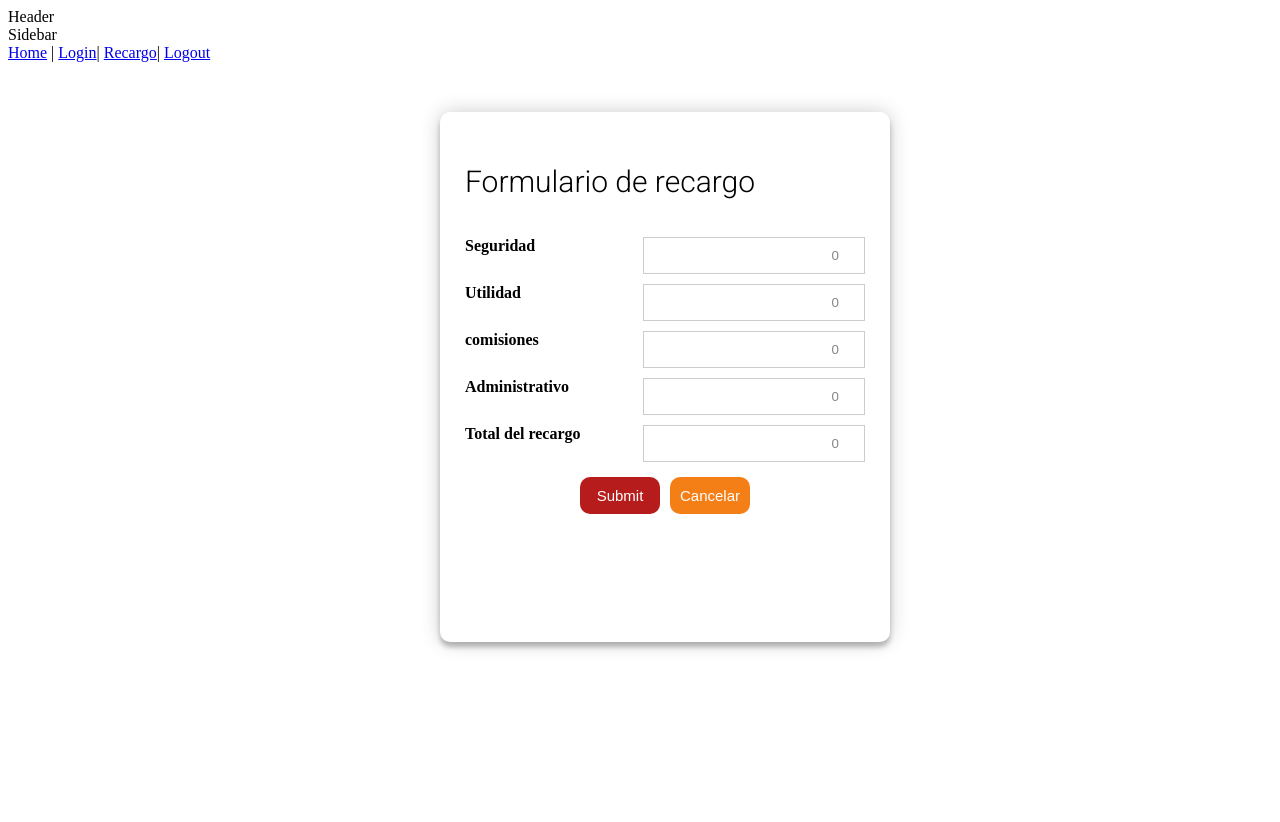
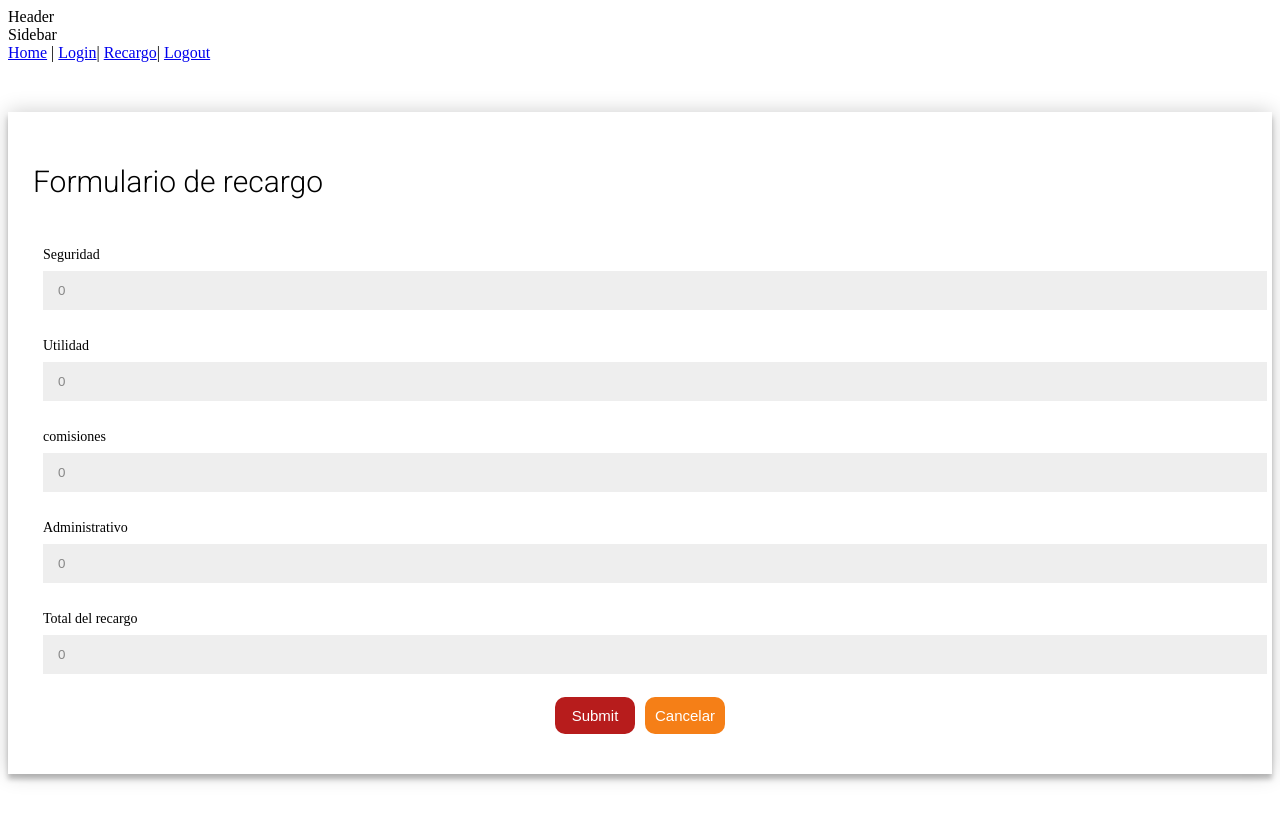
Before and after one commit to jwnavarrete/fastapi-jwt-postgresql-docker, a React app in the folder frontend/: page /recargo in a window 1280 px wide. Before the commit the page ends 800 px from the top, so only its background shows below. Built offline with nearby package versions, Linux system fonts and the light colour scheme; sample sign-in values are in the browser's storage.

Commit message:
eliminando componentes con error

```diff
--- a/frontend/src/components/ui/Box/index.js
+++ /dev/null
@@ -1,21 +0,0 @@
-import React from 'react'
-import styled from 'styled-components'
-
-const Box = styled.div`
-  background-color: #fff;
-  border-radius: 10px;
-  box-shadow: 0 14px 28px rgba(0, 0, 0, 0.25), 0 10px 10px rgba(0, 0, 0, 0.22);
-  position: relative;
-  overflow: hidden;
-  width: 768px;
-  max-width: 100%;
-  min-height: 480px;
-`
-
-const index = (props) => {
-  return (
-    <Box {...props}>{props?.children}</Box>
-  )
-}
-
-export default index
--- a/frontend/src/components/ui/Container/index.js
+++ /dev/null
@@ -1,16 +0,0 @@
-import React from 'react'
-import styled from 'styled-components'
-
-const Container = styled.div`
-  max-width: 400px;
-  width: 100%;
-  margin: 0 auto;
-`
-
-const index = (props) => {
-  return (
-    <Container {...props}>{props?.children}</Container>
-  )
-}
-
-export default index
--- a/frontend/src/views/pages/Surcharge/Surcharge.css
+++ b/frontend/src/views/pages/Surcharge/Surcharge.css
@@ -1,4 +1,5 @@
 @import url(https://fonts.googleapis.com/css?family=Roboto:400,300,600,400italic);
+
 :root {
   --primary: #b71c1c;
   --primary-dark: #7f0000;
@@ -7,16 +8,27 @@
 }
 
 .container {
-  max-width: 400px;
   width: 100%;
   margin: 0 auto;
 }
+
 
 .contact {
   /* background: #f9f9f9; */
   padding: 25px;
   margin: 50px 0;
   box-shadow: 0 0 20px 0 rgba(0, 0, 0, 0.2), 0 5px 5px 0 rgba(0, 0, 0, 0.24);
+}
+
+.form-group {
+  display: flex;
+  flex-direction: column;
+  padding: 10px;
+  /* border: 1px solid #000; */
+}
+
+.label {
+  font-size: 14px;
 }
 
 h3 {
@@ -51,23 +63,6 @@ fieldset {
   width: 100%;
 }
 
-.input {
-  float: right;
-  width: 50%;
-  border: 1px solid #ccc;
-  background: #fff;
-  margin: 0 0 0 5px;
-  padding: 10px;
-  text-align: right;
-}
-
-.input:hover {
-  -webkit-transition: border-color 0.3s ease-in-out;
-  -moz-transition: border-color 0.3s ease-in-out;
-  transition: border-color 0.3s ease-in-out;
-  border: 1px solid #aaa;
-}
-
 #contact textarea {
   height: 100px;
   max-width: 100%;
@@ -77,9 +72,11 @@ fieldset {
 #contact button[type="submit"]:active {
   box-shadow: inset 0 1px 3px rgba(0, 0, 0, 0.5);
 }
+
 #contact button[type="cancel"]:active {
   box-shadow: inset 0 1px 3px rgba(0, 0, 0, 0.5);
 }
+
 .copyright {
   text-align: center;
 }
--- a/frontend/src/views/pages/Surcharge/index.js
+++ b/frontend/src/views/pages/Surcharge/index.js
@@ -1,76 +1,35 @@
 import React from 'react'
 import './Surcharge.css'
-import Container from '@components/ui/Container'
-import Box from '@components/ui/Box'
 import Title from '@components/ui/Title'
+import Input from '@components/ui/Input'
 
 const index = () => {
   return (
     <>
-      <Container>
-        <Box className="contact">
+      <div className='container'>
+        <div className='contact'>
+          <h3>Formulario de recargo</h3>
           <form>
-            <h3>Formulario de recargo</h3>
-            <fieldset>
-              <label className='label'>
-                <strong>Seguridad</strong>
-              </label>
-              <input
-                className='input'
-                placeholder={0}
-                type='number'
-                tabIndex={1}
-                required
-              />
-            </fieldset>
-            <fieldset>
-              <label className='label'>
-                <strong>Utilidad</strong>
-              </label>
-              <input
-                className='input'
-                placeholder={0}
-                type='number'
-                tabIndex={2}
-                required
-              />
-            </fieldset>
-            <fieldset>
-              <label className='label'>
-                <strong>comisiones</strong>
-              </label>
-              <input
-                className='input'
-                placeholder={0}
-                type='number'
-                tabIndex={3}
-                required
-              />
-            </fieldset>
-            <fieldset>
-              <label className='label'>
-                <strong>Administrativo</strong>
-              </label>
-              <input
-                className='input'
-                placeholder={0}
-                type='number'
-                tabIndex={3}
-                required
-              />
-            </fieldset>
-            <fieldset>
-              <label className='label'>
-                <strong>Total del recargo</strong>
-              </label>
-              <input
-                className='input'
-                placeholder={0}
-                type='number'
-                tabIndex={3}
-                required
-              />
-            </fieldset>
+            <div className='form-group'>
+              <label className='label'>Seguridad</label>
+              <Input placeholder={0} type='number' tabIndex={1} />
+            </div>
+            <div className='form-group'>
+              <label className='label'>Utilidad</label>
+              <Input placeholder={0} type='number' tabIndex={2} />
+            </div>
+            <div className='form-group'>
+              <label className='label'>comisiones</label>
+              <Input placeholder={0} type='number' tabIndex={3} />
+            </div>
+            <div className='form-group'>
+              <label className='label'>Administrativo</label>
+              <Input placeholder={0} type='number' tabIndex={3} />
+            </div>
+            <div className='form-group'>
+              <label className='label'>Total del recargo</label>
+              <Input placeholder={0} type='number' tabIndex={3} />
+            </div>
             <fieldset>
               <div className='aliner_boton'>
                 <button
@@ -94,8 +53,8 @@ const index = () => {
               </div>
             </fieldset>
           </form>
-        </Box>
-      </Container>
+        </div>
+      </div>
     </>
   )
 }
```
